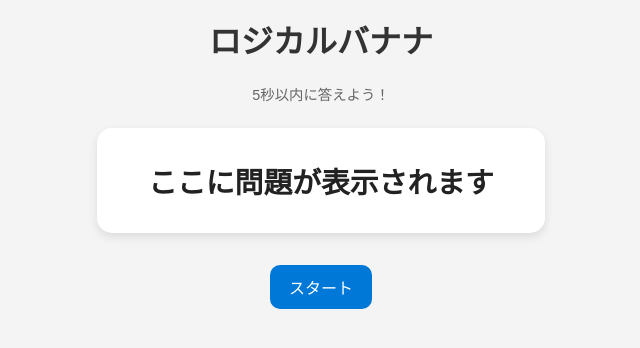
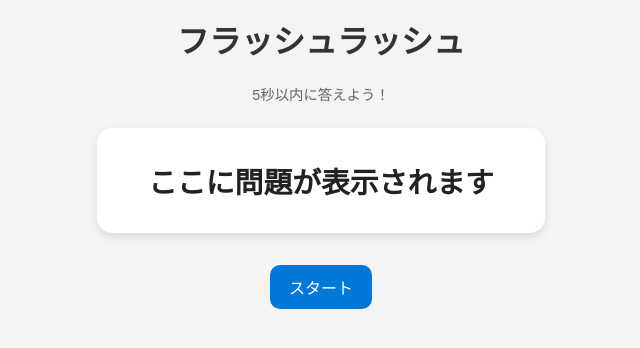
Before and after one commit to SucreauxVanille/flashrush, a plain HTML site: page index.html in a window 1280 px wide. Shown: the whole page, without its empty margins (319-959 px from the left). Drawn offline with Linux system fonts and the light colour scheme.

Commit message:
Update index.html

```diff
--- a/index.html
+++ b/index.html
@@ -84,7 +84,7 @@
   </style>
 </head>
 <body>
-  <h1>ロジカルバナナ</h1>
+  <h1>フラッシュラッシュ</h1>
   <p class="description">5秒以内に答えよう！</p>
 
   <div class="card">
```
